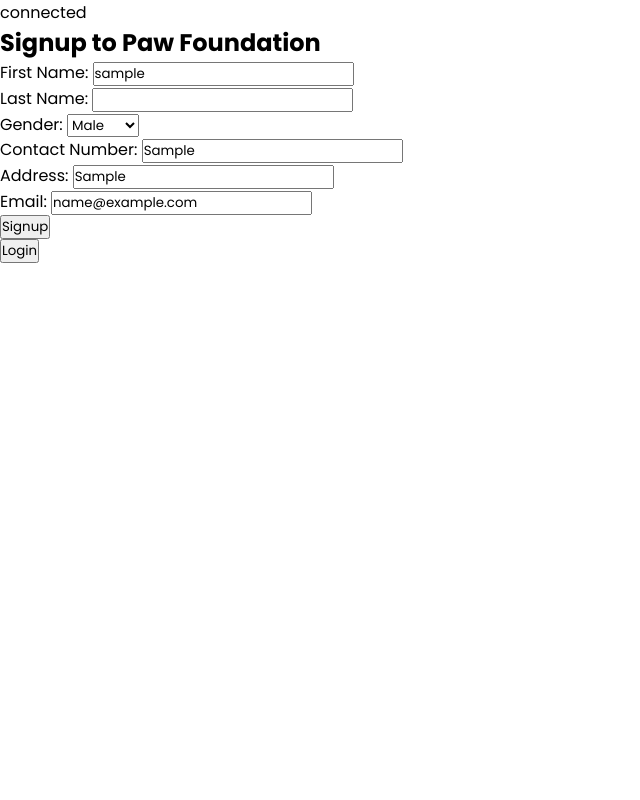
After one commit to deshhnajain/Paw-Foundation, a PHP site: page /phpconnection/editform.php?editid=1 in a window 1280 px wide. The commit adds this page. Shown: the whole page, without its empty margins (0-640 px from the left). Run offline with PHP 8.4, Linux system fonts and the light colour scheme; tables that the repository leaves empty or names only in its code hold one stand-in row (values such as "Sample post").

Commit message:
Initial Commit

```diff
--- /dev/null
+++ b/phpconnection/editform.php
@@ -0,0 +1,91 @@
+<?php
+
+$id = $_GET['editid'];
+$servername = "localhost";
+
+$username = "root";
+$password = "";
+$database = "pawfoundation";
+// Create connection
+$conn = new mysqli($servername, $username, $password, $database);
+// Check connection
+if ($conn->connect_error) {
+  die("Connection failed: " . $conn->connect_error);
+
+}
+echo "connected";
+$sql = "SELECT * FROM signup WHERE user_id = '$id'";
+$result = $conn->query($sql);
+
+if ($result->num_rows > 0) {
+  // output data of each row
+  while($row = $result->fetch_assoc()) {
+
+    $username = $row["user_name"];
+    $gender = $row["user_gender"];
+    $contact_number = $row["user_contact"];
+    $address = $row["user_add"];
+    $email = $row["user_email"];
+    $addedtime = $row["added_time"];
+
+
+  }  } else { $username = "";
+    $gender = "";
+    $contact_number = "";
+    $address = "";
+    $email = "";
+    $addedtime = "";
+}
+
+?>
+
+<!DOCTYPE html>
+<html lang="en">
+<head>
+    <meta charset="UTF-8">
+    <meta http-equiv="X-UA-Compatible" content="IE=edge">
+    <meta name="viewport" content="width=device-width, initial-scale=1.0">
+    <title>Paw Foundation</title>
+    <!-- link for tab logo -->
+    <link rel="icon" href="IMG/logo.png" type="image/x-icon">
+    <!-- link css file  -->
+    <link rel="stylesheet" href="css/style.css">
+    <!-- link for icon  -->
+    <link rel="stylesheet" href="https://cdnjs.cloudflare.com/ajax/libs/font-awesome/5.15.2/css/all.min.css" />
+</head>
+<body>
+    <form action="update.php" method="post" id="signup-form" class="signup-form">
+        <h2>Signup to Paw Foundation</h2>
+        <div class="field">
+            First Name: <input type="text" value="<?php echo $username; ?>" name="first_name">
+        </div>
+        <div class="field">
+            <label for="last_name">Last Name:</label>
+            <input type="text" id="last_name" name="last_name" required>
+        </div>
+        <div class="field">
+            Gender:
+            <select name="gender" id="gender">
+                <option value="Male" <?php if ($gender == 'Male') echo "selected"; ?>>Male</option>
+                <option value="Female" <?php if ($gender == 'Female') echo "selected"; ?>>Female</option>
+                <option value="Other" <?php if ($gender == 'Other') echo "selected"; ?>>Other</option>
+            </select>
+        </div>
+        <div class="field">
+            Contact Number: <input type="tel" name="contact_number" value="<?php echo $contact_number; ?>">
+        </div>
+        <div class="field">
+            Address: <input type="text" name="address" value="<?php echo $address; ?>" id="address">
+        </div>
+        <div class="field">
+            Email: <input type="email" name="email_signup" value="<?php echo $email; ?>">
+        </div>
+        <div class="button-area">
+            <input type="submit" value="Signup">
+        </div>
+        <div class="button-area">
+            <button type="button" id="showLoginForm">Login</button>
+        </div>
+    </form>
+</body>
+</html>
--- a/phpconnection/registered.php
+++ b/phpconnection/registered.php
@@ -53,7 +53,7 @@ if ($result->num_rows > 0) {
     <td><?php echo $row["user_add"];  ?></td>
     <td><?php echo $row["user_email"];  ?></td>
     <td><?php echo $row["added_time"];  ?></td>
-    <td> <a href="index.php?editid=<?php echo $row["user_id"];  ?>">edit</a></td>
+    <td> <a href="editform.php?editid=<?php echo $row["user_id"];  ?>">edit</a></td>
 
   </tr>
   <?php
--- a/phpconnection/update.php
+++ b/phpconnection/update.php
@@ -20,7 +20,7 @@ $addedtime = date('Y-m-d H:i:s');
 
 
 
-$sql = "UPDATE signup SET user_name = '$first_name' , user_gender='$gender', user_cont='$contact_number', user_add='$address', user_email='$email', added_time='$addedtime' WHERE user_id='$userid' ";
+$sql = "UPDATE signup SET user_name = '$first_name' , user_gender='$gender', user_contact='$contact_number', user_add='$address', user_email='$email', added_time='$addedtime' WHERE user_id='$userid' ";
 
 
 
```
Also changed, not shown: index.php (+9 -31 lines).
